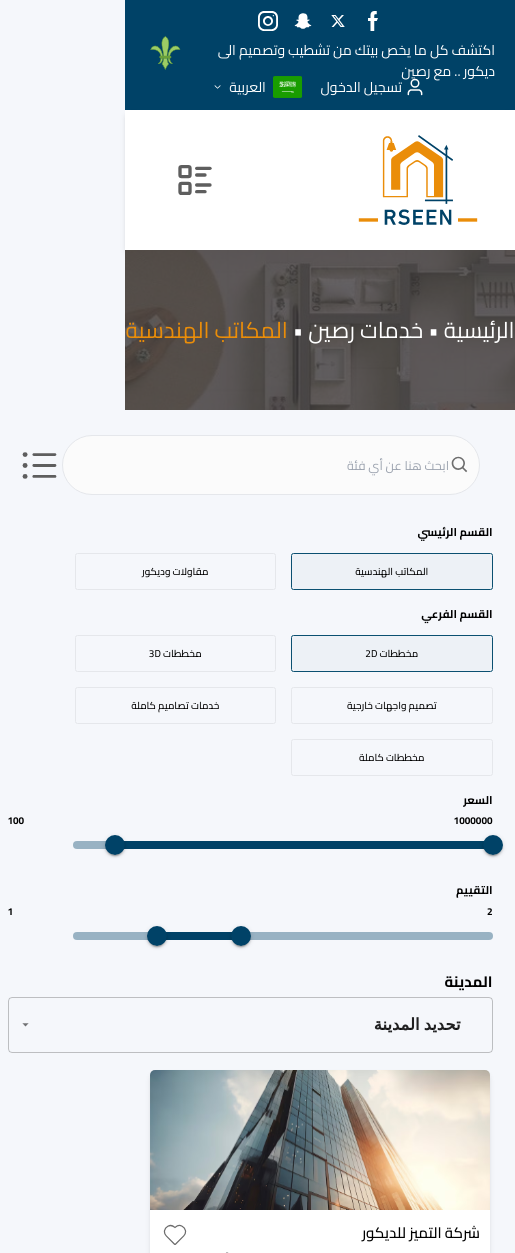
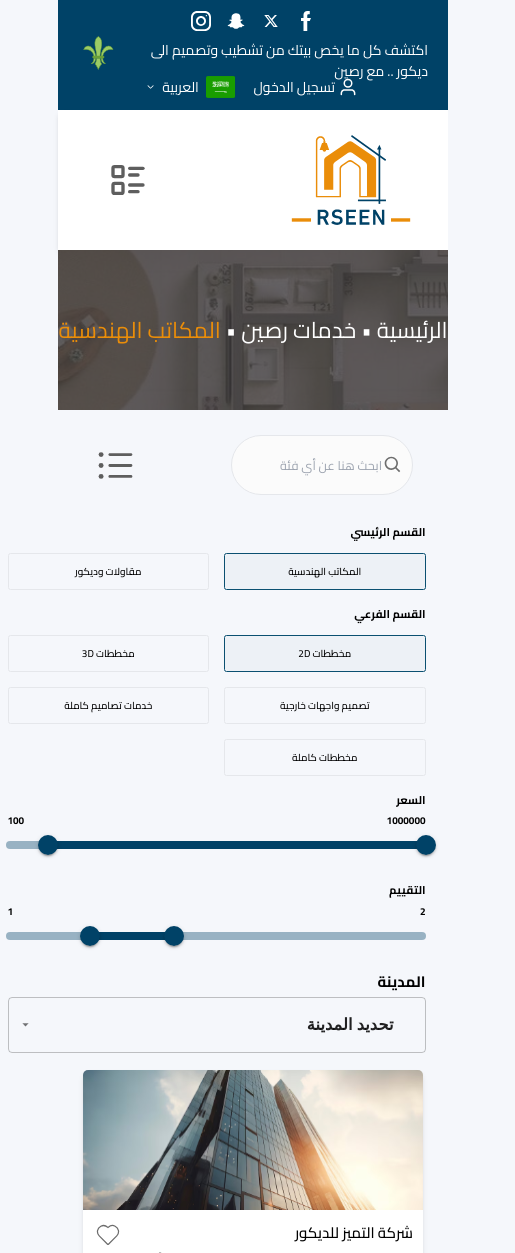
Before and after one commit to mohamedelkhateeb/raseen, a React (Vite) app: page / in a window 390 px wide. Shown: the top 1253 px of the page, 515 px wide, since content can reach past the window. Built offline with nearby package versions, Linux system fonts and the light colour scheme.

Commit message:
nugfix: fix width issue

```diff
--- a/src/components/Dropdown.tsx
+++ b/src/components/Dropdown.tsx
@@ -15,7 +15,7 @@ export default function BasicSelect() {
   return (
     <div dir="rtl">
       <h3 className="text-2xl font-bold mb-2">المدينة</h3>
-      <Box sx={{ minWidth: 120 }}>
+      <Box>
         <FormControl fullWidth>
           <Select
             displayEmpty
--- a/src/components/Filters.tsx
+++ b/src/components/Filters.tsx
@@ -5,7 +5,7 @@ import Dropdown from "./Dropdown";
 
 const Sidebar: React.FC = () => {
   return (
-    <aside className="w-[500px] p-3 mx-auto">
+    <aside className="lg:w-[500px] p-3 mx-auto">
       <CategorySection
         title="القسم الرئيسي"
         categories={["المكاتب الهندسية", "مقاولات وديكور"]}
--- a/src/components/SearchBox.tsx
+++ b/src/components/SearchBox.tsx
@@ -9,7 +9,7 @@ const SearchBox: React.FC = () => {
       <input
         type="text"
         placeholder="ابحث هنا عن أي فئة"
-        className="w-[418px] text-xl h-[60px] px-8 pr-12 border rounded-full bg-[#FBFBFB] focus:outline-none focus:ring-2 focus:ring-primary"
+        className="lg:w-[418px] text-xl h-[60px] px-8 pr-12 border rounded-full bg-[#FBFBFB] focus:outline-none focus:ring-2 focus:ring-primary"
       />
     </div>
   );
```
